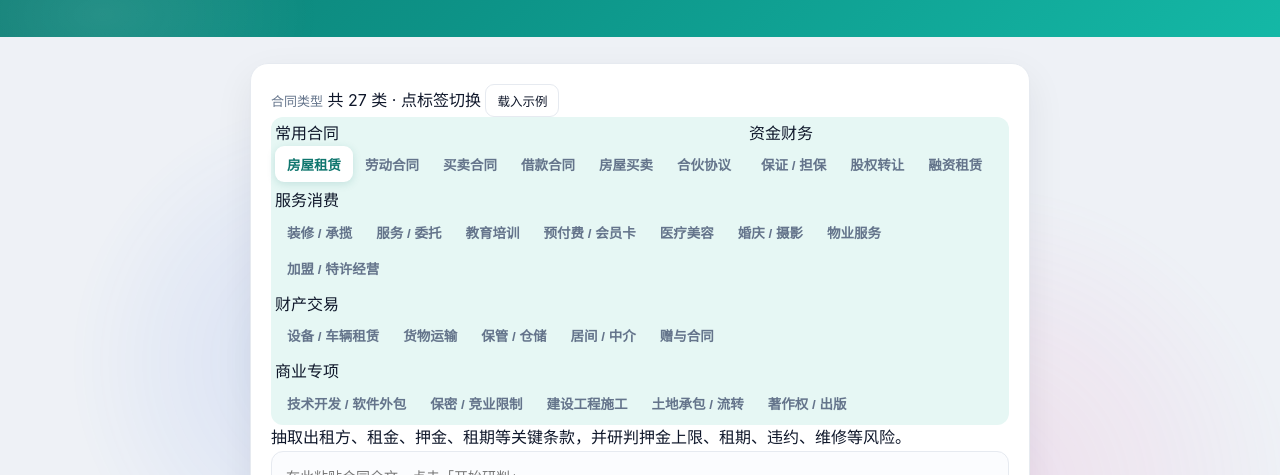
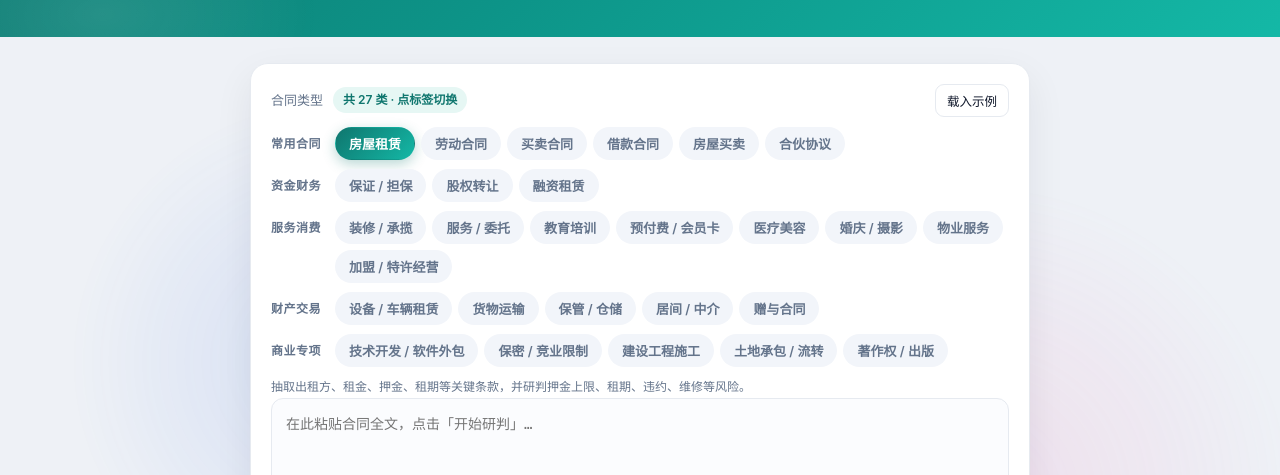
Before and after one commit to Hlllllllllllllll/Sports-Lottery, a plain HTML site: page index.html in a window 1280 px wide. Shown: the part 325-800 px from the top of the page. Drawn offline with Linux system fonts and the light colour scheme.

Commit message:
ClauseLens: 27 类合同 + 3D 玻璃头像

```diff
--- a/styles.css
+++ b/styles.css
@@ -205,19 +205,41 @@ body.split .input-panel { max-width: none; }
   box-shadow: 0 0 0 3px var(--brand-soft);
 }
 
-/* 合同类型切换标签 */
-.seg { display: inline-flex; gap: 6px; padding: 4px; background: var(--brand-soft); border-radius: 12px; flex: 1; min-width: 200px; flex-wrap: wrap; }
+/* ---------- 合同类型：分组标签墙 ---------- */
+.type-head { display: flex; align-items: center; gap: 10px; margin-bottom: 10px; flex-wrap: wrap; }
+.type-count {
+  font-size: 12px; color: var(--brand); font-weight: 600;
+  background: var(--brand-soft); padding: 3px 10px; border-radius: 999px;
+}
+.type-head .ghost { margin-left: auto; }
+
+.seg { display: flex; flex-direction: column; gap: 9px; }
+.seg-group { display: flex; align-items: flex-start; gap: 10px; }
+.seg-glab {
+  flex: 0 0 54px; font-size: 12px; font-weight: 600;
+  color: var(--muted); padding-top: 7px; letter-spacing: .5px;
+}
+.seg-chips { display: flex; flex-wrap: wrap; gap: 6px; flex: 1; }
 .seg-item {
-  flex: 1; min-width: 78px;
-  border: none; cursor: pointer;
-  padding: 8px 12px; border-radius: 9px;
-  font-size: 13.5px; font-weight: 600; color: var(--muted);
-  background: transparent; transition: all .18s ease; white-space: nowrap;
+  border: 1px solid transparent; cursor: pointer;
+  padding: 6px 13px; border-radius: 999px;
+  font-size: 13px; font-weight: 600; font-family: inherit;
+  color: var(--muted); background: #f2f5fa;
+  transition: all .18s ease; white-space: nowrap;
 }
-.seg-item:hover { color: var(--ink); }
+.seg-item:hover { color: var(--ink); background: #e7eefa; transform: translateY(-1px); }
 .seg-item.active {
-  background: #fff; color: var(--brand);
-  box-shadow: 0 2px 8px rgba(15, 118, 110, .16);
+  color: #fff; border-color: transparent;
+  background: linear-gradient(135deg, var(--brand), var(--brand-2));
+  box-shadow: 0 4px 13px rgba(15, 118, 110, .3);
+}
+.seg-hint {
+  font-size: 12px; color: var(--muted);
+  margin: 10px 0 2px; line-height: 1.65;
+}
+@media (max-width: 560px) {
+  .seg-group { flex-direction: column; gap: 5px; }
+  .seg-glab { flex: none; padding-top: 0; }
 }
 
 .primary {
```
